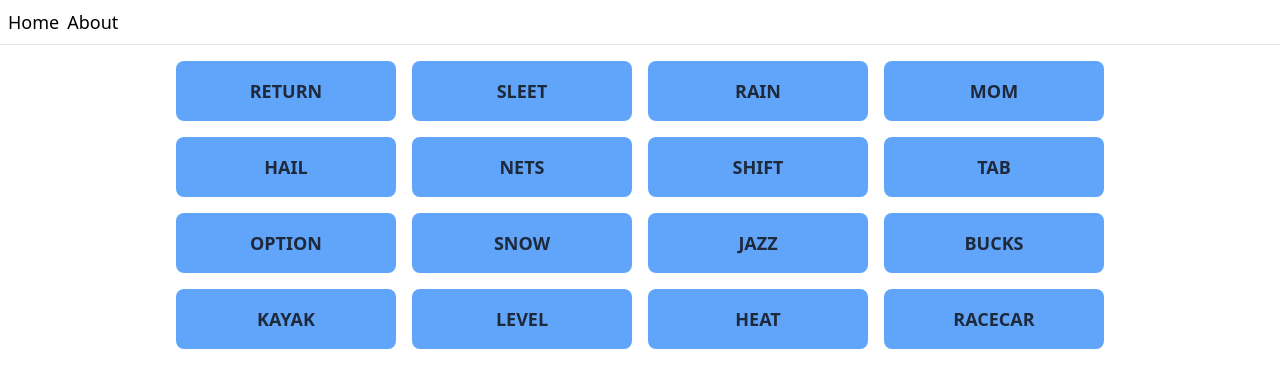
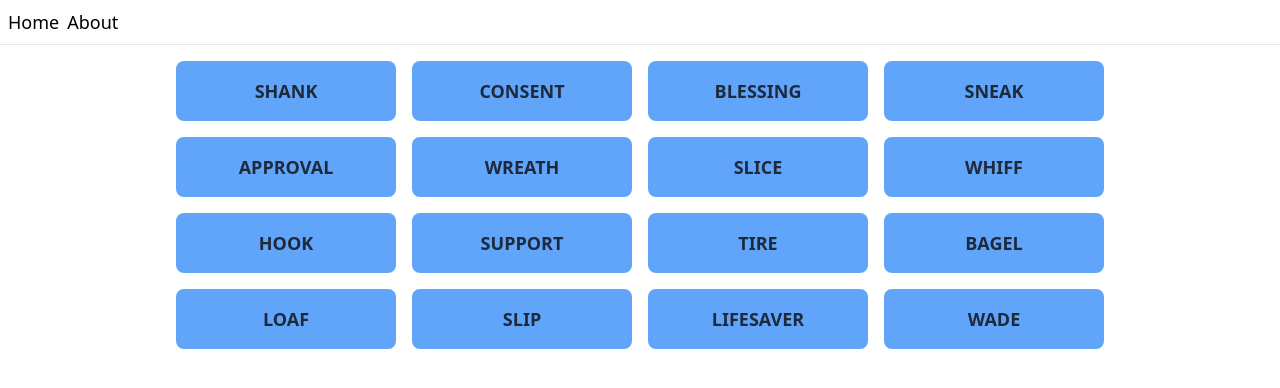
Before and after one commit to petecartwright/connectings, a React (Vite) app: page /puzzles/442 in a window 1280 px wide. Shown: the top 388 px of the page. Built offline with nearby package versions, Linux system fonts and the light colour scheme.

Commit message:
Update $puzzleId.tsx

```diff
--- a/src/routes/puzzles/$puzzleId.tsx
+++ b/src/routes/puzzles/$puzzleId.tsx
@@ -20,13 +20,8 @@
 
 export const Route = createFileRoute("/puzzles/$puzzleId")({
   component: RouteComponent,
-  loader: ({ params: { puzzleId } }) => fetchPuzzleById(puzzleId),
+  loader: async ({ params: { puzzleId } }) => findPuzzleById(puzzleId),
 });
-
-const fetchPuzzleById = (puzzleId: string) => {
-  const puzzle = findPuzzleById(puzzleId);
-  console.log(puzzle);
-};
 
 const createInitialState = (puzzle: Puzzle | undefined): GameState => {
   if (puzzle === undefined) throw Error("puzzle is undefined");
@@ -113,8 +108,7 @@
 };
 
 function RouteComponent() {
-  const puzzle = findPuzzleById("1");
-
+  const puzzle = Route.useLoaderData();
   const [state, dispatch] = React.useReducer(
     reducer,
     createInitialState(puzzle),
```
